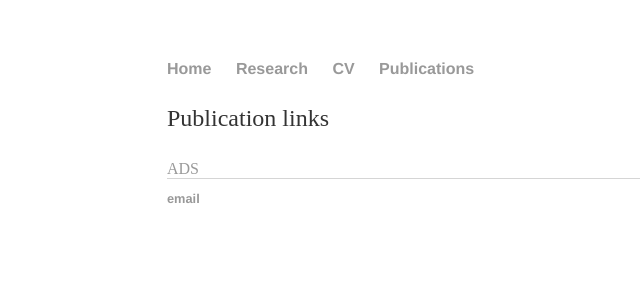
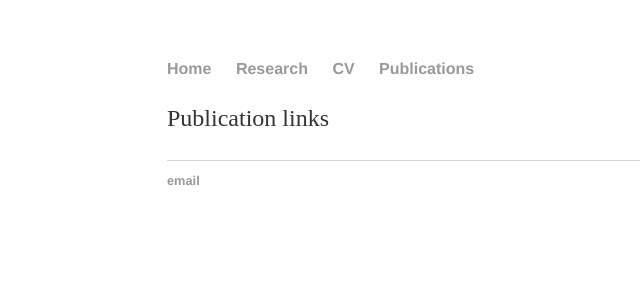
Before and after one commit to wisnioski/wisnioski.github.io, a Jekyll site: the page built from publications/index.html, in a window 1280 px wide. Shown: the top 300 px of the page, without its empty margins (25-665 px from the left). Built offline with Jekyll 4.4.1, drawn with Linux system fonts in a browser that asks for light colours.

Commit message:
Update index.html

```diff
--- a/publications/index.html
+++ b/publications/index.html
@@ -3,5 +3,4 @@ layout: default
 ---
 <div class="blurb">
 	<p>Publication links</p>
-  <a href="http://adsabs.harvard.edu/cgi-bin/basic_connect?qsearch=wisnioski&version=1">ADS</a>
 </div><!-- /.blurb -->
```
